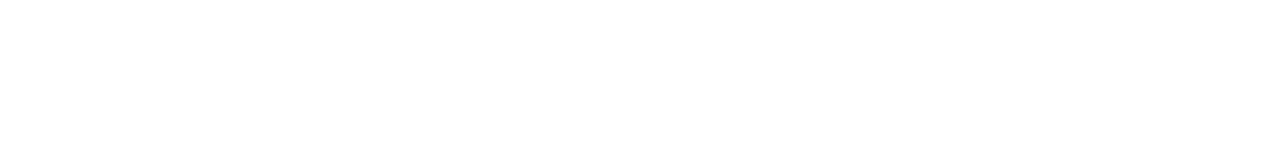
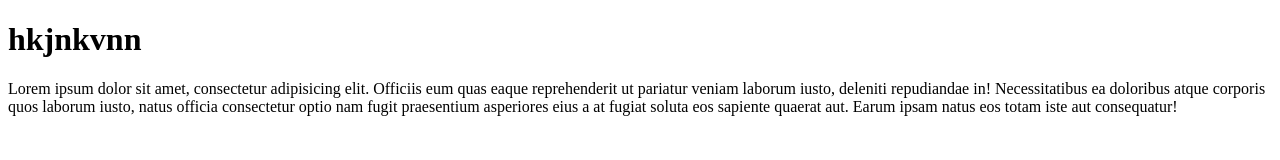
Before and after one commit to Avoy-Sasmal/Tribute-Page, a plain HTML site: page index.html in a window 1280 px wide. Drawn offline with Linux system fonts and the light colour scheme.

Commit message:
new change

```diff
--- a/index.html
+++ b/index.html
@@ -5,5 +5,15 @@
     <meta name="viewport" content="width=device-width, initial-scale=1.0" />
     <title>Alen Turing Bio</title>
   </head>
-  <body></body>
+  <body>
+    <h1>hkjnkvnn</h1>
+    <p>
+      Lorem ipsum dolor sit amet, consectetur adipisicing elit. Officiis eum
+      quas eaque reprehenderit ut pariatur veniam laborum iusto, deleniti
+      repudiandae in! Necessitatibus ea doloribus atque corporis quos laborum
+      iusto, natus officia consectetur optio nam fugit praesentium asperiores
+      eius a at fugiat soluta eos sapiente quaerat aut. Earum ipsam natus eos
+      totam iste aut consequatur!
+    </p>
+  </body>
 </html>
```
